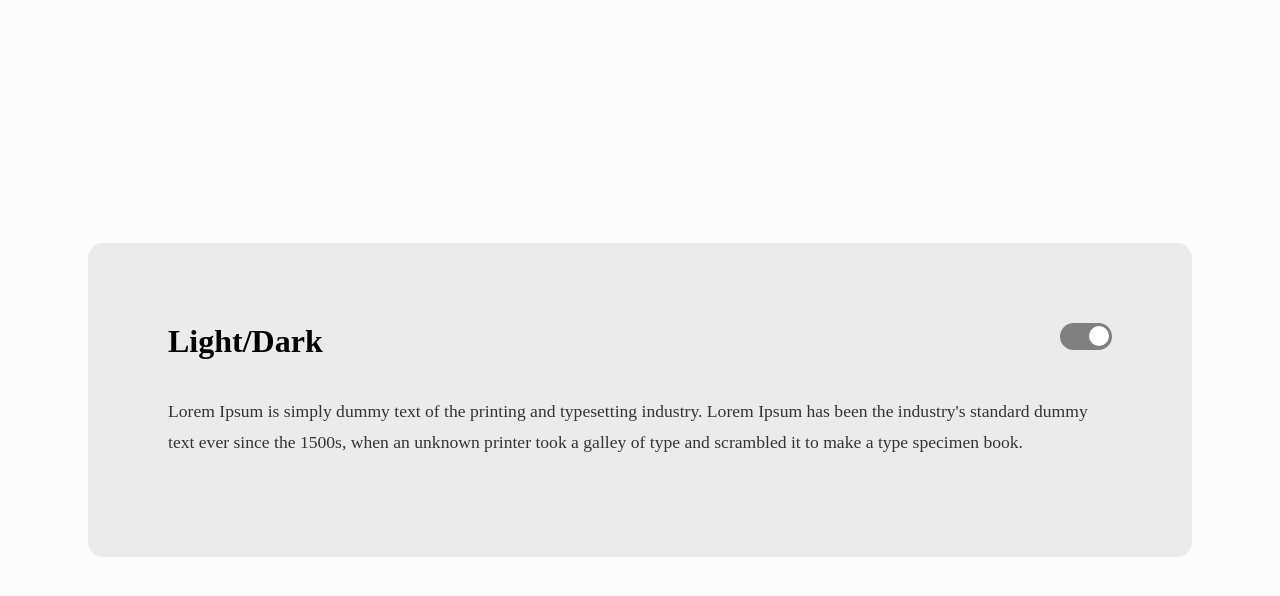
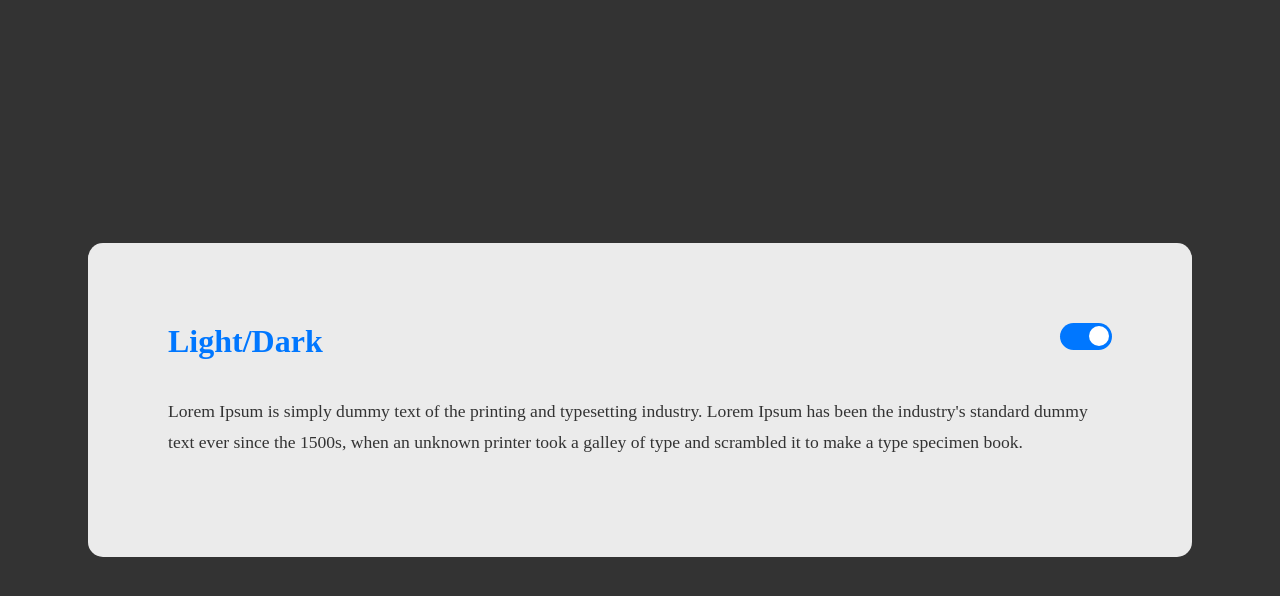
Before and after one commit to Eduardodiniz05/dark-theme-drop, a plain HTML site: page public/index.html in a window 1280 px wide. Both pictures are taken after a click on the label "Toggle". Drawn offline with Linux system fonts and the light colour scheme.

Commit message:
iniciado a parte do JS

```diff
--- a/public/styles.css
+++ b/public/styles.css
@@ -35,7 +35,7 @@ body {
 
 h1 {
     margin: 0;
-    color: var(--headings)
+    color: var(--color-headings)
 }
 
 p {
@@ -75,11 +75,15 @@ label::after {
     transition: 0.3s;
 }
 
+input:checked + label {
+    background-color: var(--color-headings);
+}
+
 input:checked + label::after {
     left: calc(100% - 3px);
     transform: translateX(-100%);
 }
 
 label:active::after {
-    width: 45px;
+    width: 25px;
 }
--- a/src/scripts.js
+++ b/src/scripts.js
@@ -0,0 +1,33 @@
+const html = document.querySelector('html');
+const checkbox = document.querySelector("input[name = theme]");
+
+const getStyle = (element, style) =>
+         window
+        .getComputedStyle(element)
+        .getPropertyValue(style)
+
+const initialColors = {
+    bg: getStyle(html,"--bg"),
+    bgPanel: getStyle(html,"--bg-panel"),
+    colorHeadings: getStyle(html,"--color-headings"),
+    colorText: getStyle(html,"--color-text"),
+}
+
+const darkMode = {
+    bg: "#33333",
+    bgPanel: "#434343",
+    colorHeadings:"#3664FF",
+    colorText: "#B5B5B5",
+}
+// (/([A-Z])/) expressão regular que vai procurar todas as letras maiusculas e alterar para minusculas
+const transformKey = key => "--" + key.replace(/([A-Z])/, "-$1")
+
+const changeColors = (colors) => {
+     Object.keys(colors).map(key => {
+         html.style.setProperty('--bg', '#333333')
+     })
+}
+
+checkbox.addEventListener('change', ({target}) => {
+    target.checked ? changeColors(darkMode) : changeColors(initialColors);
+})
```
